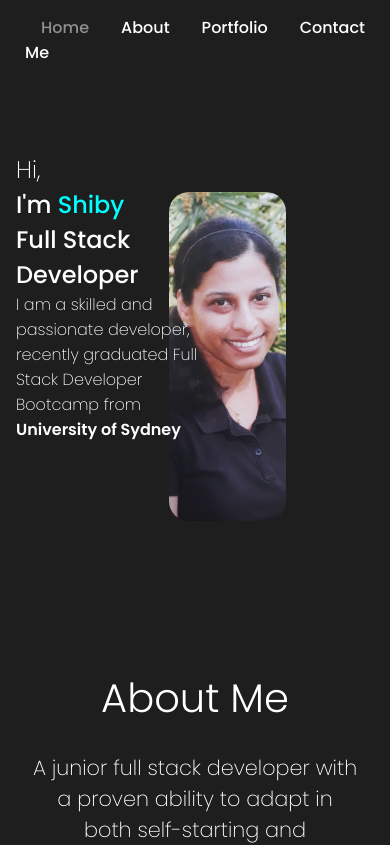
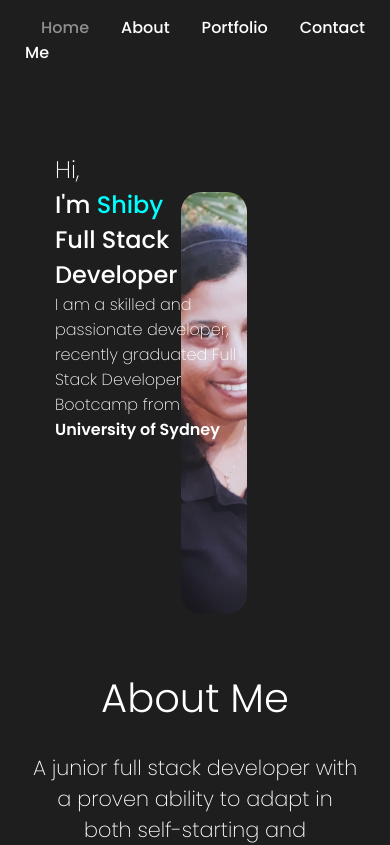
Before and after one commit to Shiby-Mathew/Portfolio-Shiby, a React (Create React App) app: page / in a window 390 px wide. Shown: the top 845 px of the page. Built offline with nearby package versions, Linux system fonts and the light colour scheme; a web font is replaced by a local one.

Commit message:
fixed intro section

```diff
--- a/src/components/Intro/intro.css
+++ b/src/components/Intro/intro.css
@@ -1,6 +1,6 @@
 #intro {
   height: calc(70vh- 4rem);
-  width: 100vw;
+  width: 80vw;
   max-width: 75rem;
   margin: 0 auto;
   overflow: hidden;
@@ -8,7 +8,7 @@
 }
 
 .bg {
-  margin-top: 7rem;
+  margin-top: 10rem;
   width: 14vw;
   height: 39vh;
   border-radius: 20px;
@@ -20,7 +20,7 @@
 }
 
 .introContent {
-  margin-top: 15rem;
+  margin-top: 13rem;
   height: 63vh;
   width: 60vw;
   padding: 1rem;
@@ -48,8 +48,9 @@
     right: 5rem;
     /* width: 15vw;
     height: 35vh; */
-    width: 50vw;
+    width: 20vw;
     height: 30vh;
+    object-fit: cover;
     border-radius: 20px;
   }
   .introContent {
@@ -65,8 +66,9 @@
   .bg {
     margin-right: 3.5rem;
     right: 20vw;
-    width: 20vw;
-    height: 24vh;
+    width: 15vw;
+    height: 28vh;
+    object-fit: cover;
     border-radius: 20px;
   }
   .introContent {
@@ -83,8 +85,10 @@
     right: 5rem;
     /* width: 15vw;
     height: 35vh; */
-    width: 30vw;
-    height: 39vh;
+    width: 17vw;
+    height: 50vh;
+    object-fit: cover;
+    margin-top: 7rem;
     border-radius: 20px;
   }
   .introContent {
```
